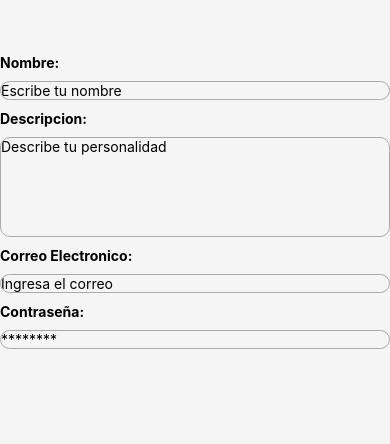
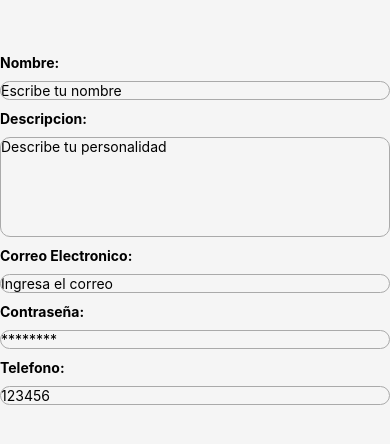
Before and after one commit to Anakimberly/PROYECTOEXPO, a React Native app: screen / in a window 390 px wide. Shown: the top 444 px of the page. Built offline with nearby package versions, Linux system fonts and the light colour scheme.

Commit message:
se agrego el apartado de telefono en el formulario

```diff
--- a/src/pages/Formulario.js
+++ b/src/pages/Formulario.js
@@ -11,6 +11,8 @@
 <TextInput style ={style.input} placeholder="Ingresa el correo" keyboardType="email-address"/>
  <Text style ={style.label}>Contraseña:</Text>
 <TextInput style ={style.input} placeholder="********" secureTextEntry/>
+ <Text style ={style.label}>Telefono:</Text>
+<TextInput style ={style.input} placeholder="123456"  keyboardType="numeric"/>
     </SafeAreaView>
 
   )
```
